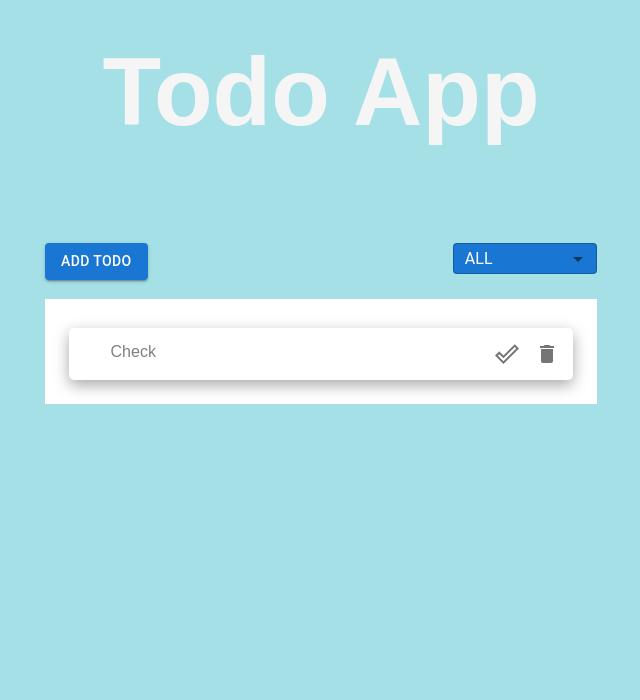
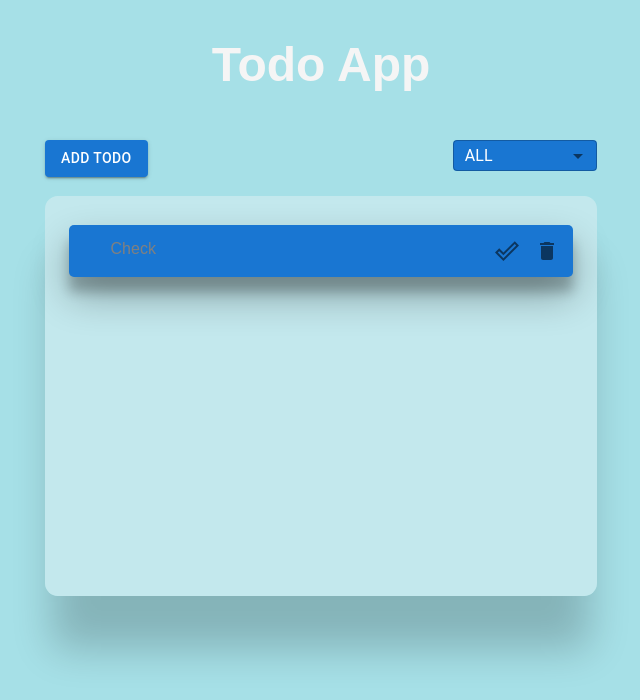
Before and after one commit to beingayan/Todo-App, a React (Vite) app: page / in a window 1280 px wide. Shown: the top 700 px of the page, without its empty margins (319-959 px from the left). Built offline with nearby package versions, Linux system fonts and the light colour scheme.

Commit message:
css updated

```diff
--- a/src/App.css
+++ b/src/App.css
@@ -25,7 +25,7 @@ body{
 
  #main-title{
   text-align: center;
-  font-size: 6em;
+  font-size: 3rem;
   margin: 5px;
   color: whitesmoke;
   font-weight: bold;
@@ -36,7 +36,7 @@ body{
   width: 90%;
 	max-width: 1200px;
 	margin: 20px auto;
-  margin-top: 6em;
+  margin-top: 3em;
   /* background: whitesmoke; */
   /* box-shadow: 2px 2px 4px white; */
 }
@@ -59,9 +59,14 @@ body{
 .todo-container{
   width: 100%;
   padding: 0.3em;
-  background-color:white;
+  /* background-color:white; */
+  background-color: rgb(224 242 244 / 51%);;
   color: gray;
   margin-top: 1.2rem;
+  min-height: 50vh;
+  box-shadow: rgba(0, 0, 0, 0.2) 0px 60px 40px -7px;
+  border-radius: 13px;
+
 
 
 }
@@ -84,7 +89,8 @@ body{
   padding: 0.4em;
   width: 100%;
   border-radius: 5px;
-  box-shadow: rgba(0, 0, 0, 0.35) 0px 5px 15px;
+  background: #1976d2;
+  box-shadow: rgba(0, 0, 0, 0.3) 0px 19px 38px, rgba(0, 0, 0, 0.22) 0px 15px 12px;
   /* margin: auto; */
   margin-top: 5px;
   text-decoration: none;
```
